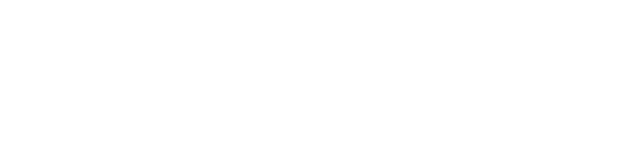
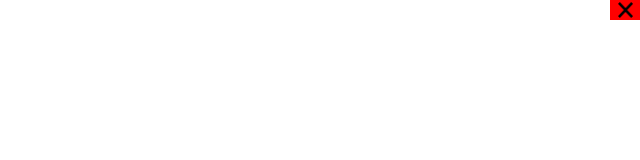
Before and after one commit to ButchBet/Rock-Paper-and-Scissors-, a plain HTML site: page index.html in a window 1280 px wide. Shown: the full height of the page, 640-1280 px from the left. Drawn offline with Linux system fonts and the light colour scheme.

Commit message:
Created the settings and questions section, this in order to provide with different options to the user as pause, resume, restart or about it.

```diff
--- a/css/style.css
+++ b/css/style.css
@@ -0,0 +1,124 @@
+:host {
+    --background0: #D9D9D9;
+    --background1: #DBD4D4;
+    --background2: #C1CBC0;
+}
+
+* {
+    padding: 0;
+    margin: 0;
+    box-sizing: border-box;
+}
+
+html {
+    font-size: 62.5% /* 1rem = 10px */
+}
+
+/*
+1. Posiiton
+2. Box model
+3. Typography
+4. Visual
+5. Other
+*/
+
+/* 1 */
+body,
+.settingAndQuestionsPanel,
+.settingAndQuestionsPanel__exit {
+    display: flex;
+}
+
+body,
+.settingAndQuestionsPanel {
+    flex-direction: column;
+}
+
+body,
+.settingAndQuestionsPanel {
+    flex-wrap: wrap;
+}
+
+.settingAndQuestionsPanel__exit {
+    justify-content: center;
+}
+
+body,
+.settingAndQuestionsPanel,
+.settingAndQuestionsPanel__exit {
+    justify-content: center;
+}
+
+body,
+.settingAndQuestionsPanel {
+    align-content: center;
+}
+
+body {
+    position: relative;
+}
+
+.settingAndQuestions,
+.settingAndQuestionsPanel,
+.settingAndQuestionsPanel__exit {
+    position: absolute;
+}
+
+/* 2 */
+body {
+    width: 100vw;
+    height: 100vh;
+}
+
+.settingAndQuestions {
+    width: 30px;
+    height: 30px;
+    top: 5px;
+    right: 5px;
+}
+
+.settingAndQuestions__img,
+.settingAndQuestionsPanel {
+    width: 100%;
+    height: 100%;
+}
+
+.settingAndQuestionsPanel {
+    top: 0;
+    left: 0;
+}
+
+.settingAndQuestionsPanel__exit {
+    width: 30px;
+    height: 20px;
+    padding: 2px 0;
+    top: 0;
+    right: 0;
+}
+
+.settingAndQuestionsPanel__img {
+    width: 50%;
+    height: 100%;
+}
+
+
+/* 3 */
+
+/* 4 */
+.settingAndQuestionsPanel__exit {
+    background: red;
+}
+
+.settingAndQuestionsPanel,
+body {
+    background: var(--background0);
+}
+/* 5 */
+.settingAndQuestions,
+.settingAndQuestionsPanel__exit {
+    cursor: pointer;
+}
+
+.hidden {
+    display: none;
+}
--- a/index.html
+++ b/index.html
@@ -15,6 +15,16 @@
     <!-- <script src="./js/script.js" defer type="module"></script> -->
 </head>
 <body>
+    <figure class="settingAndQuestions hidden">
+        <img src="./assets/online-support.png" alt="Setting and questings icon" class="settingAndQuestions__img">
+
+    </figure>
+
+    <div class="settingAndQuestionsPanel">
+        <figure class="settingAndQuestionsPanel__exit">
+            <img src="./assets/close.png" alt="Close 'X' icon" class="settingAndQuestionsPanel__img">
+        </figure>
+    </div>
 
 </body>
 </html>
```
Also changed, not shown: assets/close.png (added).
